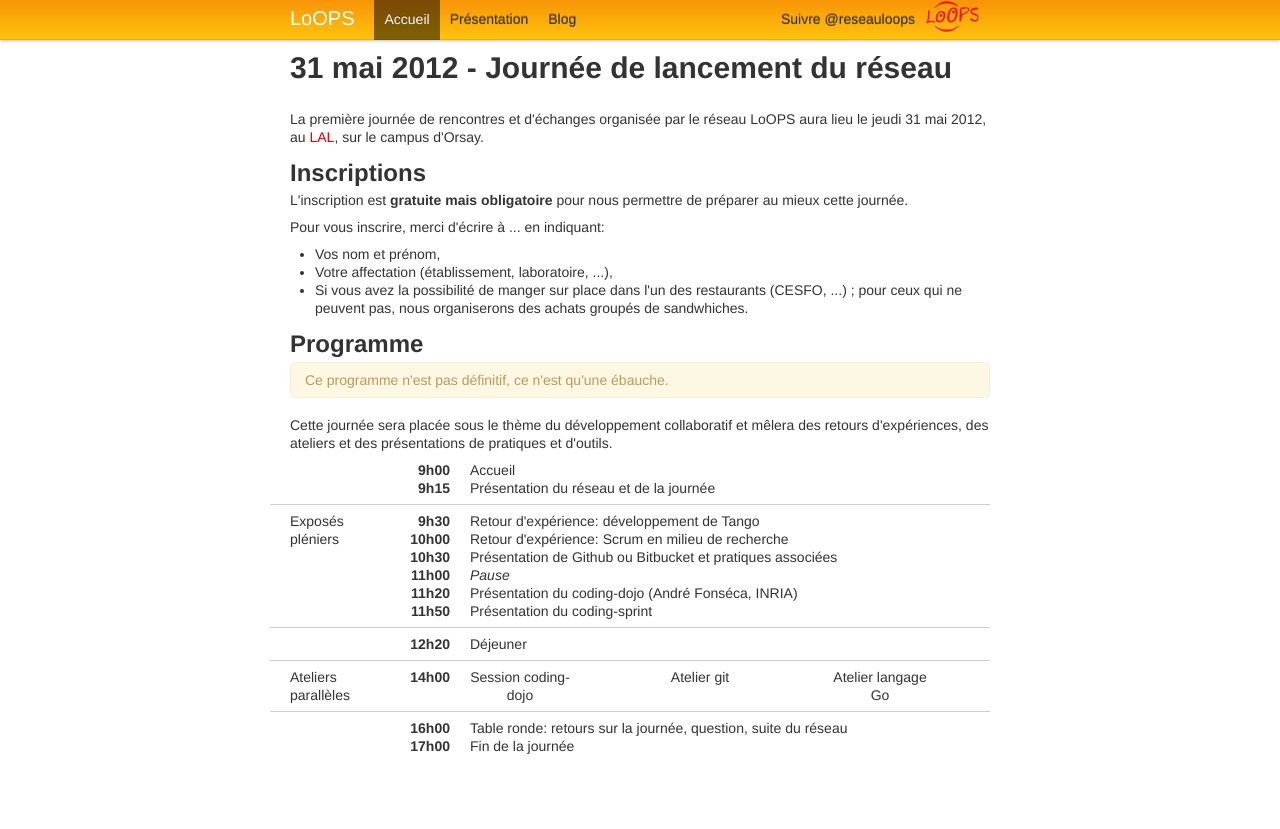
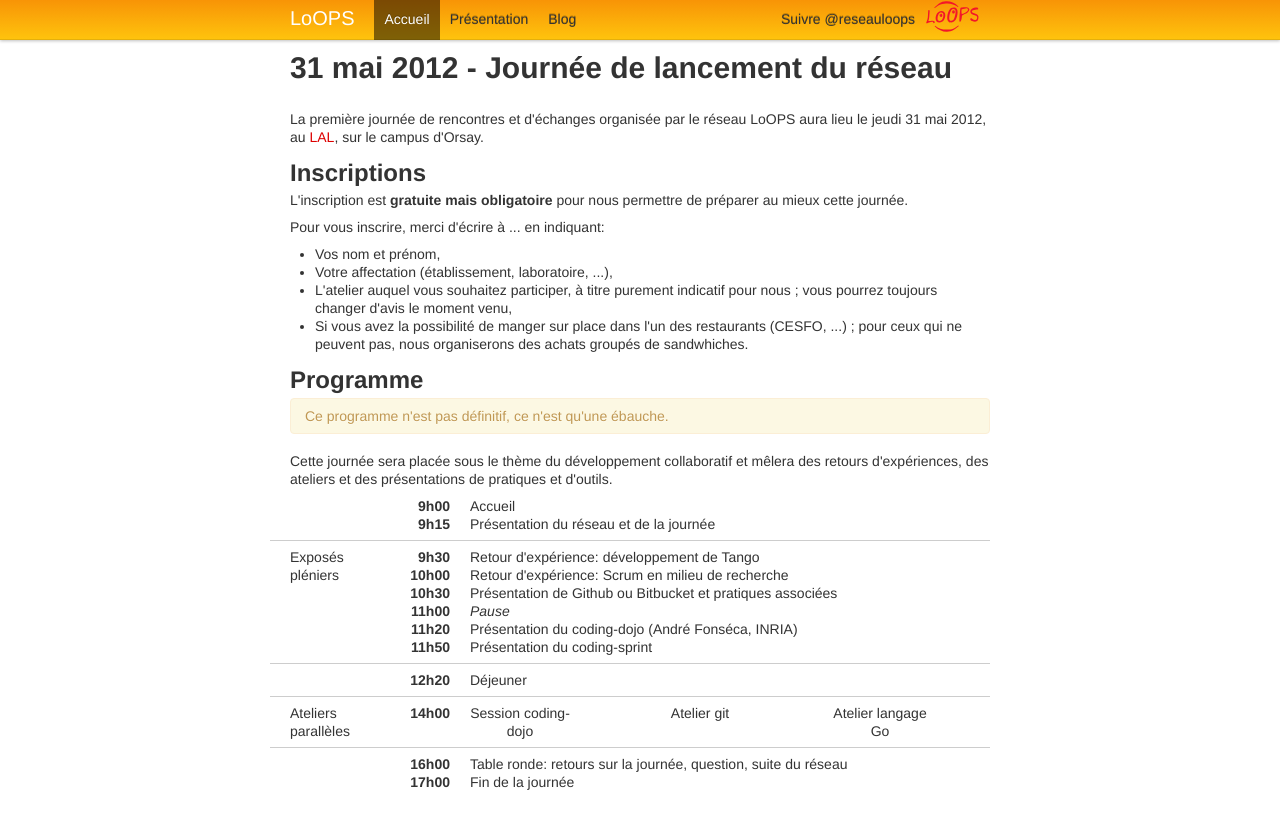
Before and after one commit to reseau-loops/reseau-loops.github.com, a Jekyll site: the page built from journee_2012_05_31.html, in a window 1280 px wide. Shown: the top 829 px of the page. Built offline with Jekyll 4.4.1, drawn with Linux system fonts in a browser that asks for light colours; Markdown is read by kramdown in place of the engine named in the settings; comment, search, counter and statistics services are not loaded.

Commit message:
ajout: il faut indiquer l'atelier lors de l'inscription

```diff
--- a/journee_2012_05_31.html
+++ b/journee_2012_05_31.html
@@ -21,6 +21,8 @@ Pour vous inscrire, merci d'écrire à ... en indiquant:
 <ul>
 <li>Vos nom et prénom,</li>
 <li>Votre affectation (établissement, laboratoire, ...),</li>
+<li>L'atelier auquel vous souhaitez participer, à titre purement indicatif pour nous ; vous
+pourrez toujours changer d'avis le moment venu,</li>
 <li>Si vous avez la possibilité de manger sur place dans l'un des restaurants (CESFO, ...) ;
   pour ceux qui ne peuvent pas, nous organiserons des achats groupés de sandwhiches.</li>
 </ul>
```
